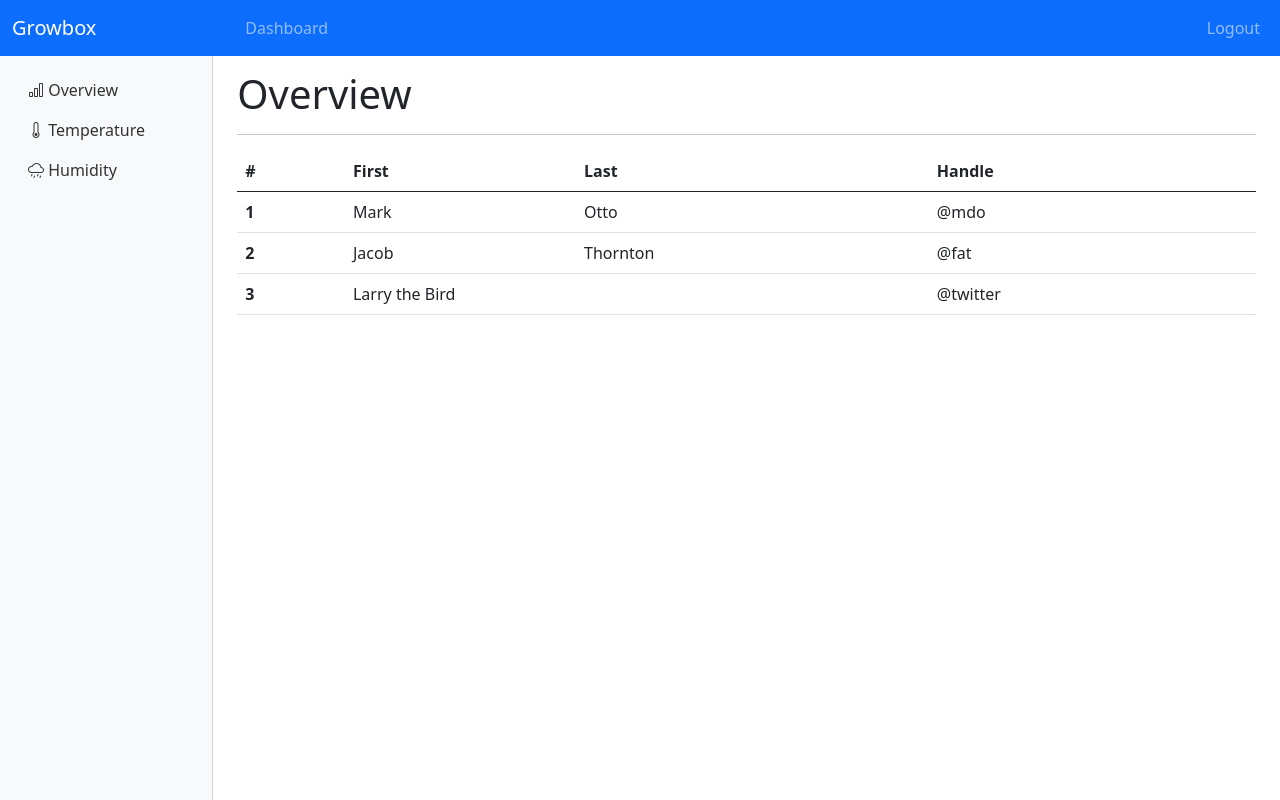
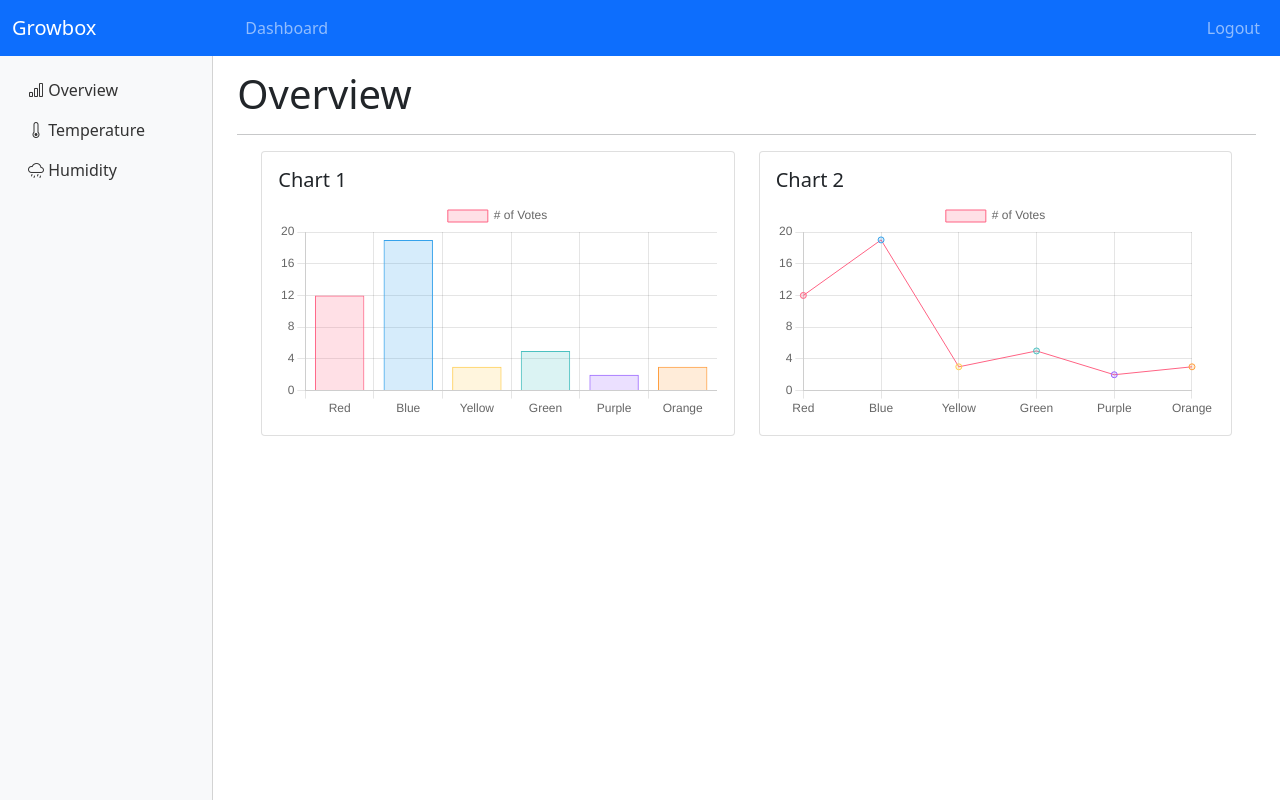
Before and after one commit to kpaule/growbox, a Flask app: page /dashboard/ in a window 1280 px wide. Run offline with Flask 2, Linux system fonts and the light colour scheme; the visitor is signed in with stand-in values (Sample User, id 1); some libraries are stand-ins or nearby versions.

Commit message:
add example chart snippet

```diff
--- a/growbox/templates/base.html
+++ b/growbox/templates/base.html
@@ -12,6 +12,9 @@
         <!-- Custom css -->
         <link rel="stylesheet" type="text/css" href="{{ url_for('static', filename='main.css') }}">
 
+        <!-- Chart.js -->
+        <script src="https://cdn.jsdelivr.net/npm/chart.js@3.2.0/dist/chart.min.js" integrity="sha256-ovnFmAOngtHmlhZzPyGrofexz4Kdik4kEobc8B9r1Yk=" crossorigin="anonymous"></script>
+
         <title>Growbox - {% block titel %}{% endblock %}</title>
     </head>
     <body>
--- a/growbox/templates/dashboard_overview.html
+++ b/growbox/templates/dashboard_overview.html
@@ -2,37 +2,101 @@
 {% block titel %}Overview{% endblock %}
 
 {% block dashboard_content %}
-    <h1>Overview</h3>
+    <h1>Overview</h1>
     <hr>
-    <div class="table-responsive">
-        <table class="table">
-            <thead>
-                <tr>
-                <th scope="col">#</th>
-                <th scope="col">First</th>
-                <th scope="col">Last</th>
-                <th scope="col">Handle</th>
-                </tr>
-            </thead>
-            <tbody>
-                <tr>
-                <th scope="row">1</th>
-                <td>Mark</td>
-                <td>Otto</td>
-                <td>@mdo</td>
-                </tr>
-                <tr>
-                <th scope="row">2</th>
-                <td>Jacob</td>
-                <td>Thornton</td>
-                <td>@fat</td>
-                </tr>
-                <tr>
-                <th scope="row">3</th>
-                <td colspan="2">Larry the Bird</td>
-                <td>@twitter</td>
-                </tr>
-            </tbody>
-        </table>
+    <div class="container">
+        <div class="row">
+            <div class="col-lg-6">
+                <div class="card">
+                    <div class="card-body">
+                        <h5 class="card-title">Chart 1</h5>
+                        <canvas id="myChart0"></canvas>
+                        <script>
+                        var ctx = document.getElementById('myChart0');
+                        var myChart = new Chart(ctx, {
+                            type: 'bar',
+                            data: {
+                                labels: ['Red', 'Blue', 'Yellow', 'Green', 'Purple', 'Orange'],
+                                datasets: [{
+                                    label: '# of Votes',
+                                    data: [12, 19, 3, 5, 2, 3],
+                                    backgroundColor: [
+                                        'rgba(255, 99, 132, 0.2)',
+                                        'rgba(54, 162, 235, 0.2)',
+                                        'rgba(255, 206, 86, 0.2)',
+                                        'rgba(75, 192, 192, 0.2)',
+                                        'rgba(153, 102, 255, 0.2)',
+                                        'rgba(255, 159, 64, 0.2)'
+                                    ],
+                                    borderColor: [
+                                        'rgba(255, 99, 132, 1)',
+                                        'rgba(54, 162, 235, 1)',
+                                        'rgba(255, 206, 86, 1)',
+                                        'rgba(75, 192, 192, 1)',
+                                        'rgba(153, 102, 255, 1)',
+                                        'rgba(255, 159, 64, 1)'
+                                    ],
+                                    borderWidth: 1
+                                }]
+                            },
+                            options: {
+                                scales: {
+                                    y: {
+                                        beginAtZero: true
+                                    }
+                                }
+                            }
+                        });
+                        </script>
+                    </div>
+                </div>
+            </div>
+            <div class="col-lg-6">
+                <div class="card">
+                    <div class="card-body">
+                        <h5 class="card-title">Chart 2</h5>
+                        <canvas id="myChart1"></canvas>
+                        <script>
+                        var ctx = document.getElementById('myChart1');
+                        var myChart = new Chart(ctx, {
+                            type: 'line',
+                            data: {
+                                labels: ['Red', 'Blue', 'Yellow', 'Green', 'Purple', 'Orange'],
+                                datasets: [{
+                                    label: '# of Votes',
+                                    data: [12, 19, 3, 5, 2, 3],
+                                    backgroundColor: [
+                                        'rgba(255, 99, 132, 0.2)',
+                                        'rgba(54, 162, 235, 0.2)',
+                                        'rgba(255, 206, 86, 0.2)',
+                                        'rgba(75, 192, 192, 0.2)',
+                                        'rgba(153, 102, 255, 0.2)',
+                                        'rgba(255, 159, 64, 0.2)'
+                                    ],
+                                    borderColor: [
+                                        'rgba(255, 99, 132, 1)',
+                                        'rgba(54, 162, 235, 1)',
+                                        'rgba(255, 206, 86, 1)',
+                                        'rgba(75, 192, 192, 1)',
+                                        'rgba(153, 102, 255, 1)',
+                                        'rgba(255, 159, 64, 1)'
+                                    ],
+                                    borderWidth: 1
+                                }]
+                            },
+                            options: {
+                                scales: {
+                                    y: {
+                                        beginAtZero: true
+                                    }
+                                }
+                            }
+                        });
+                        </script>
+                    </div>
+                </div>
+            </div>
+        </div>
     </div>
+
 {% endblock %}
```
